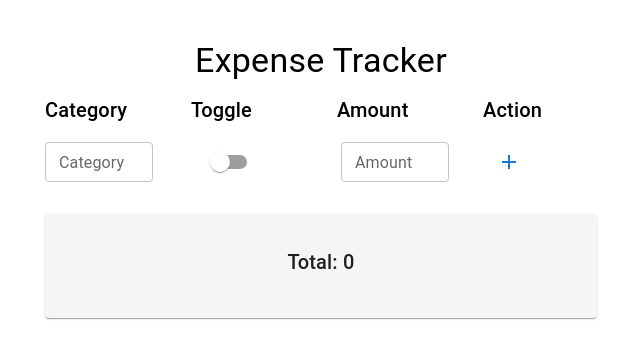
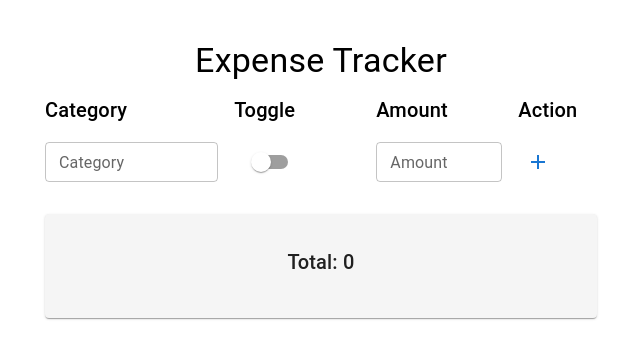
Before and after one commit to DhivyaSelvi24/calculation, a React (Create React App) app: page / in a window 1280 px wide. Shown: the top 358 px of the page, without its empty margins (319-959 px from the left). Built offline with nearby package versions, Linux system fonts and the light colour scheme.

Commit message:
Response

```diff
--- a/src/App.js
+++ b/src/App.js
@@ -48,8 +48,8 @@ function App() {
       <Typography variant="h4" align="center" gutterBottom>
         Expense Tracker
       </Typography>
-      <Grid container spacing={4} sx={{ marginBottom: 2}}>
-        <Grid item xs={3}>
+      <Grid container spacing={2} sx={{ marginBottom: 2}}>
+        <Grid item xs={4}>
           <Typography variant="h6" className="column-header">
             Category
           </Typography>
@@ -64,7 +64,7 @@ function App() {
             Amount
           </Typography>
         </Grid>
-        <Grid item xs={3}>
+        <Grid item xs={2}>
           <Typography variant="h6" className="column-header">
             Action
           </Typography>
@@ -72,8 +72,8 @@ function App() {
       </Grid>
 
       {row.map((e, index) => (
-        <Grid container spacing={5} key={index} alignItems="center" marginBottom={3}>
-          <Grid item xs={3}>
+        <Grid container spacing={2} key={index} alignItems="center" marginBottom={3}>
+          <Grid item xs={4}>
             <TextField
               id="category"
               label="Category"
@@ -111,7 +111,7 @@ function App() {
               size="small"
             />
           </Grid>
-          <Grid item xs={3}>
+          <Grid item xs={2}>
             <div className="action-buttons">
               {index === 0 ? (
                 <IconButton color="primary" onClick={handleChange}>
```
